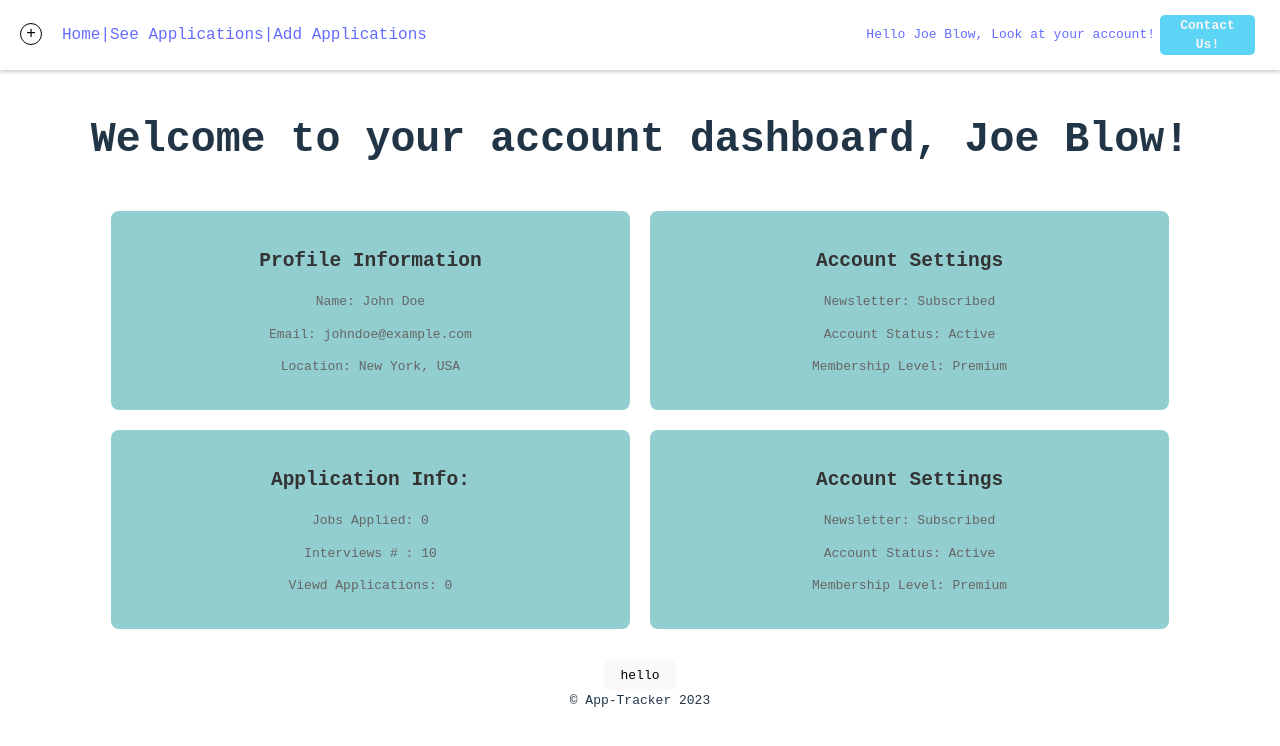
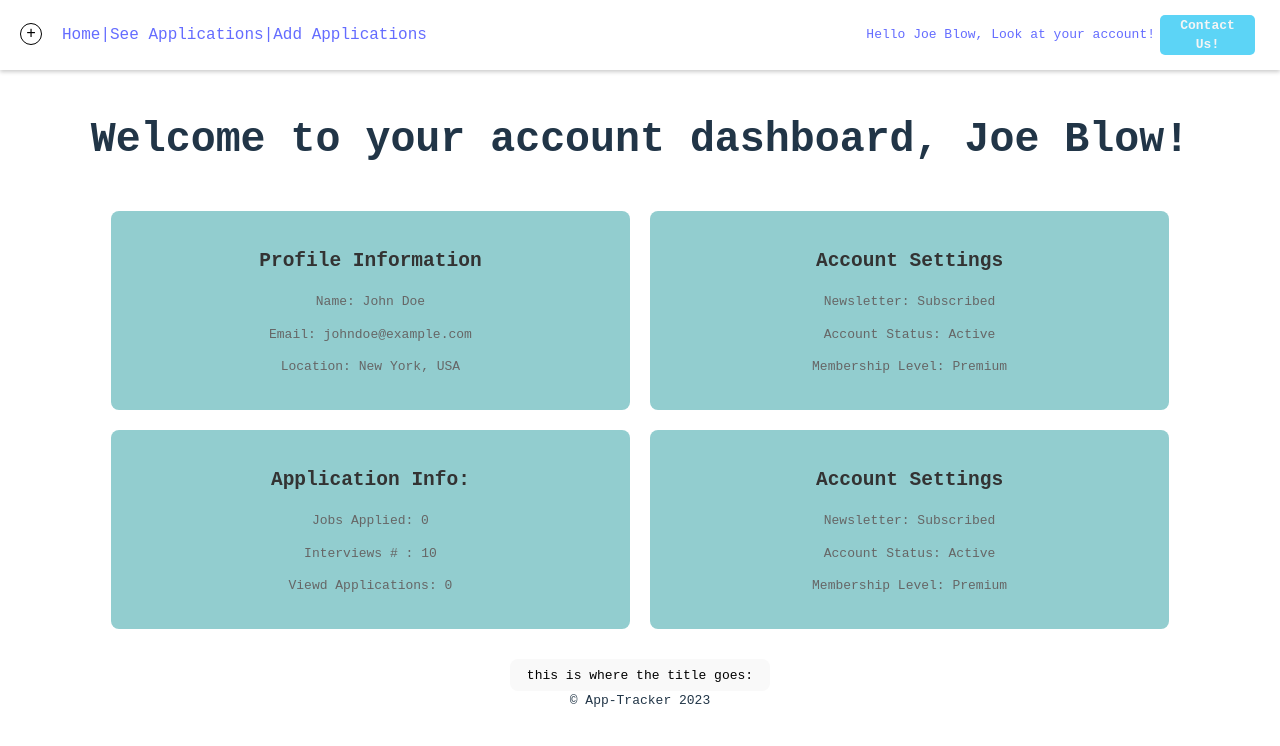
Before and after one commit to kpiacenta93/vue-router-setup, a Vue app in the folder vue-router/: page /UserAccountViews in a window 1280 px wide. Shown: the top 746 px of the page. Built offline with nearby package versions, Linux system fonts and the light colour scheme; no server answers.

Commit message:
setting up fetch 3rd party env

```diff
--- a/vue-router/src/components/UserAccount.vue
+++ b/vue-router/src/components/UserAccount.vue
@@ -28,7 +28,7 @@
         </div>
       </div>
     </div>
-    <button v-on:click="getApplicationList">hello</button>
+    <button v-on:click="fetchData"> this is where the title goes: {{ title }}</button>
   </template>
 
   <script>
@@ -39,6 +39,7 @@
 
       data(){
         return {
+            title: '',
             jobsAppliedNum: 0,
             viewedAppNum: 0,
             jobApplications: [],
@@ -68,6 +69,19 @@
           console.error('Error fetching data:', error);
         });
     },
+
+   async fetchData() {
+  try {
+    const response = await fetch('https://jsonplaceholder.typicode.com/todos/1');
+    const data = await response.json(); // Convert the response to JSON
+     this.title = data.title
+    console.log(data);
+  } catch (error) {
+    console.error('Error:', error);
+  }
+}
+
+
 
       }
   }
```
